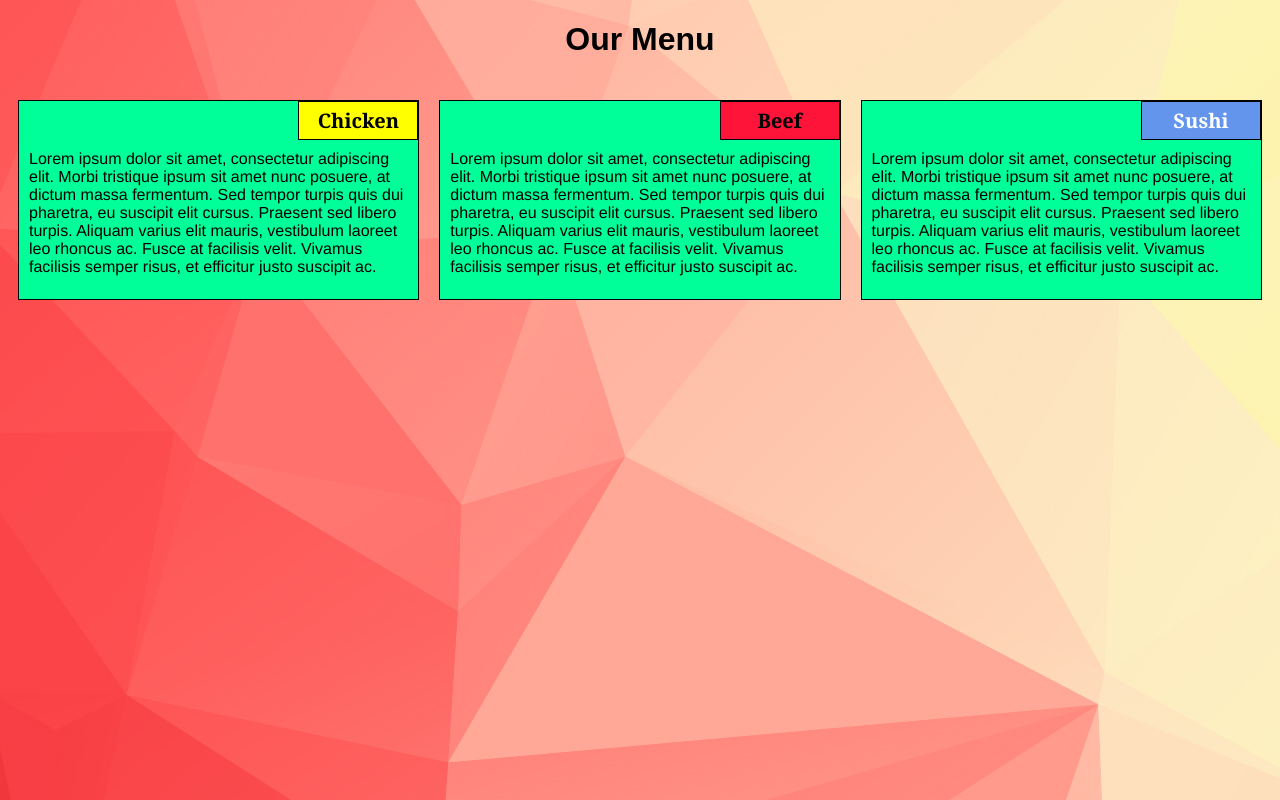
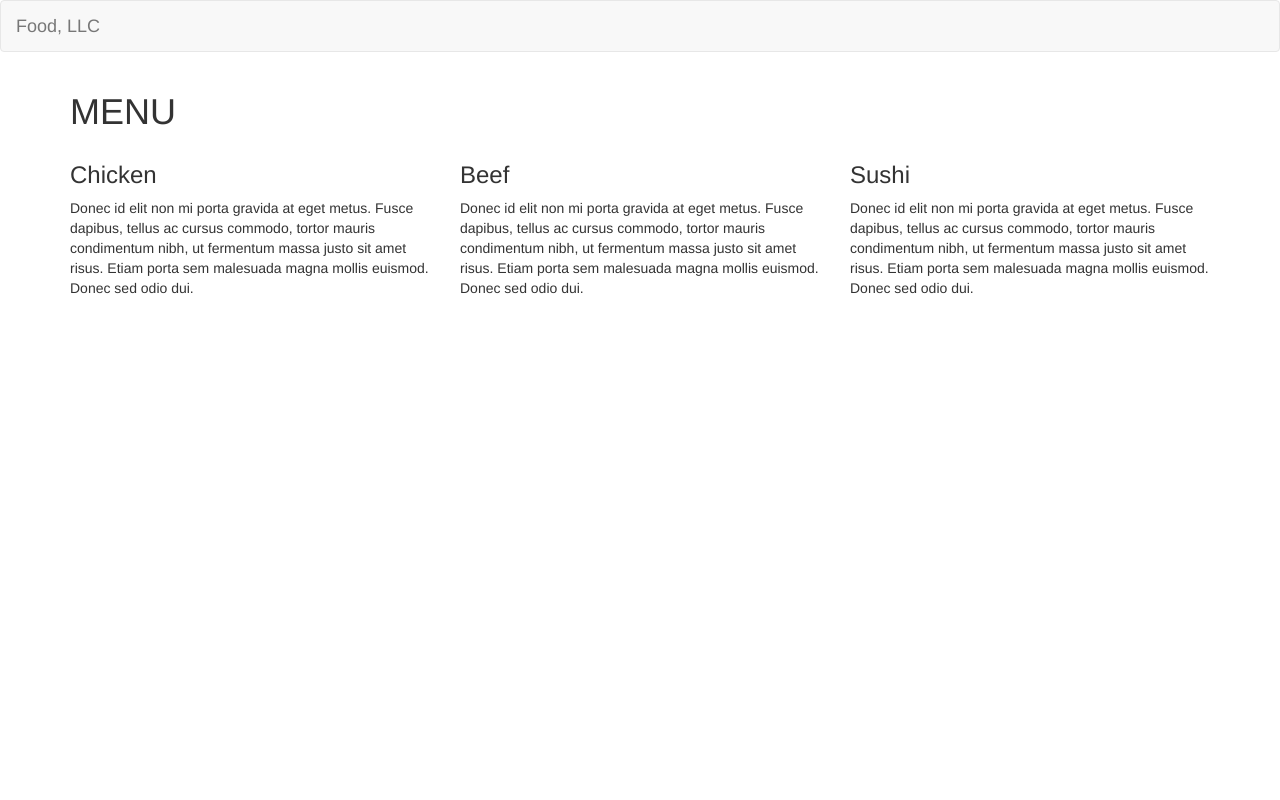
Before and after one commit to vidyabharde/vidyacourse, a plain HTML site: page index.html in a window 1280 px wide. Drawn offline with nearby package versions, Linux system fonts and the light colour scheme.

Commit message:
Update index.html

```diff
--- a/index.html
+++ b/index.html
@@ -1,46 +1,71 @@
 <!DOCTYPE html>
-<html>
+<html lang="en">
   <head>
     <meta charset="utf-8">
+    <meta http-equiv="X-UA-Compatible" content="IE=edge">
+    <meta name="viewport" content="width=device-width, initial-scale=1">
+    <!-- The above 3 meta tags *must* come first in the head; any other head content must come *after* these tags -->
+    <title>Food</title>
 
-	<meta name="viewport" content="width=device-width, initial-scale=1">
-
-	<link rel="stylesheet" type="text/css" href="CSS/mod2.css">
-	<title>Module 2 Solution</title>
+    <!-- Latest compiled and minified CSS -->
+    <link rel="stylesheet" href="https://maxcdn.bootstrapcdn.com/bootstrap/3.3.6/css/bootstrap.min.css">
+    <link rel="stylesheet" type="text/css" href="assets/css/styles.css" media="screen">
   </head>
   <body>
-	<h1>Our Menu</h1>
+    <header>
+     <nav class="navbar navbar-default">
+      <div class="container-fluid">
+        <!-- Brand and toggle get grouped for better mobile display -->
+        <div class="navbar-header">
+          <button type="button" class="navbar-toggle collapsed visible-xs-block" data-toggle="collapse" data-target="#nav-list" aria-expanded="false">
+            <span class="sr-only">Menu</span>
+            <span class="icon-bar"></span>
+            <span class="icon-bar"></span>
+            <span class="icon-bar"></span>
+          </button>
+          <a class="navbar-brand" href="#">Food, LLC</a>
+        </div>
+
+        <!-- Collect the nav links, forms, and other content for toggling -->
+        <div class="collapse navbar-collapse" id="nav-list">
+          <ul class="nav navbar-nav navbar-right visible-xs-block">
+            <li><a href="#chicken">Chicken</a></li>
+            <li><a href="#beef">Beef</a></li>
+            <li><a href="#sushi">Sushi</a></li>
+          </ul>
+        </div><!-- /.navbar-collapse -->
+      </div><!-- /.container-fluid -->
+    </nav>
+    </header>
+    <div class="container" id='header'>
+      <h1>MENU</h1>
+    </div>
+    <div class="container" id='chicken'>
       <div class="row">
-	<div class="container col-lg-4 col-md-6 col-sm-12">
-		<section>
-		<div id="chicken">
-			Chicken
-		</div>
-		<p>
-			Lorem ipsum dolor sit amet, consectetur adipiscing elit. Morbi tristique ipsum sit amet nunc posuere, at dictum massa fermentum. Sed tempor turpis quis dui pharetra, eu suscipit elit cursus. Praesent sed libero turpis. Aliquam varius elit mauris, vestibulum laoreet leo rhoncus ac. Fusce at facilisis velit. Vivamus facilisis semper risus, et efficitur justo suscipit ac.
-		</p>
-		</section>
-	</div>
-	<div class="container col-lg-4 col-md-6 col-sm-12">
-		<section>
-		<div id="beef">
-			Beef
-		</div>
-		<p>
-			Lorem ipsum dolor sit amet, consectetur adipiscing elit. Morbi tristique ipsum sit amet nunc posuere, at dictum massa fermentum. Sed tempor turpis quis dui pharetra, eu suscipit elit cursus. Praesent sed libero turpis. Aliquam varius elit mauris, vestibulum laoreet leo rhoncus ac. Fusce at facilisis velit. Vivamus facilisis semper risus, et efficitur justo suscipit ac.
-		</p>
-		</section>
-	</div>
-	<div class="container col-lg-4 col-md-12 col-sm-12">
-		<section>
-		<div id="sushi">
-			Sushi
-		</div>
-		<p>
-			Lorem ipsum dolor sit amet, consectetur adipiscing elit. Morbi tristique ipsum sit amet nunc posuere, at dictum massa fermentum. Sed tempor turpis quis dui pharetra, eu suscipit elit cursus. Praesent sed libero turpis. Aliquam varius elit mauris, vestibulum laoreet leo rhoncus ac. Fusce at facilisis velit. Vivamus facilisis semper risus, et efficitur justo suscipit ac.
-		</p>
-		</section>
+        <div class="col-md-4 col-sm-6 col-xs-12">
+          <div class="card">
+            <h3 class='card-header'>Chicken</h3>
+            <p>Donec id elit non mi porta gravida at eget metus. Fusce dapibus, tellus ac cursus commodo, tortor mauris condimentum nibh, ut fermentum massa justo sit amet risus. Etiam porta sem malesuada magna mollis euismod. Donec sed odio dui. </p>
           </div>
         </div>
+        <div class="col-md-4 col-sm-6 col-xs-12">
+          <div class="card" id='beef'>
+            <h3 class='card-header'>Beef</h3>
+            <p>Donec id elit non mi porta gravida at eget metus. Fusce dapibus, tellus ac cursus commodo, tortor mauris condimentum nibh, ut fermentum massa justo sit amet risus. Etiam porta sem malesuada magna mollis euismod. Donec sed odio dui. </p>
+          </div>
+        </div>
+        <div class="col-md-4 col-sm-12 col-xs-12">
+          <div class="card" id='sushi'>
+            <h3 class='card-header'>Sushi</h3>
+            <p>Donec id elit non mi porta gravida at eget metus. Fusce dapibus, tellus ac cursus commodo, tortor mauris condimentum nibh, ut fermentum massa justo sit amet risus. Etiam porta sem malesuada magna mollis euismod. Donec sed odio dui. </p>
+          </div>
+        </div>
+      </div>
+    </div>
+
+    <!-- jQuery (necessary for Bootstrap's JavaScript plugins) -->
+    <script src="https://ajax.googleapis.com/ajax/libs/jquery/1.11.3/jquery.min.js"></script>
+    <!-- Latest compiled and minified JavaScript -->
+    <script src="https://maxcdn.bootstrapcdn.com/bootstrap/3.3.6/js/bootstrap.min.js" integrity="sha384-0mSbJDEHialfmuBBQP6A4Qrprq5OVfW37PRR3j5ELqxss1yVqOtnepnHVP9aJ7xS" crossorigin="anonymous"></script>
   </body>
 </html>
```
Lines whose indentation alone changed are shown as unchanged.
